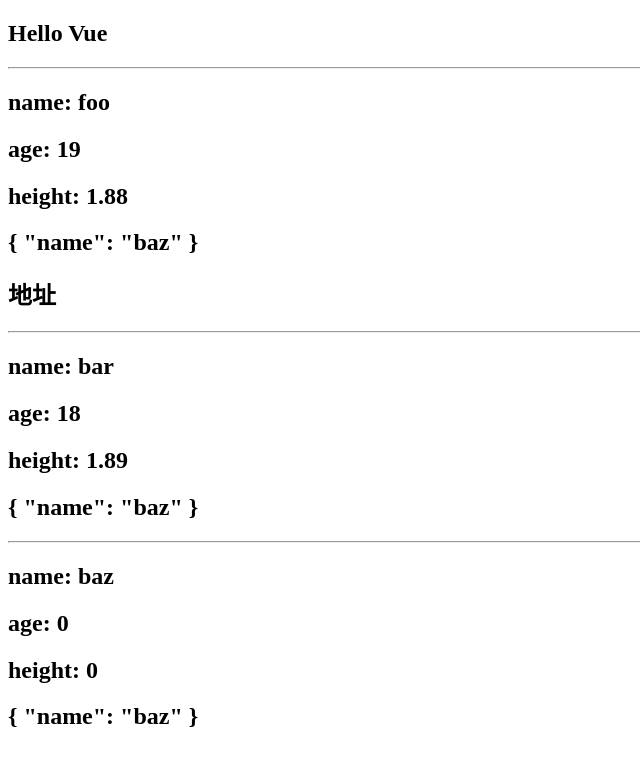
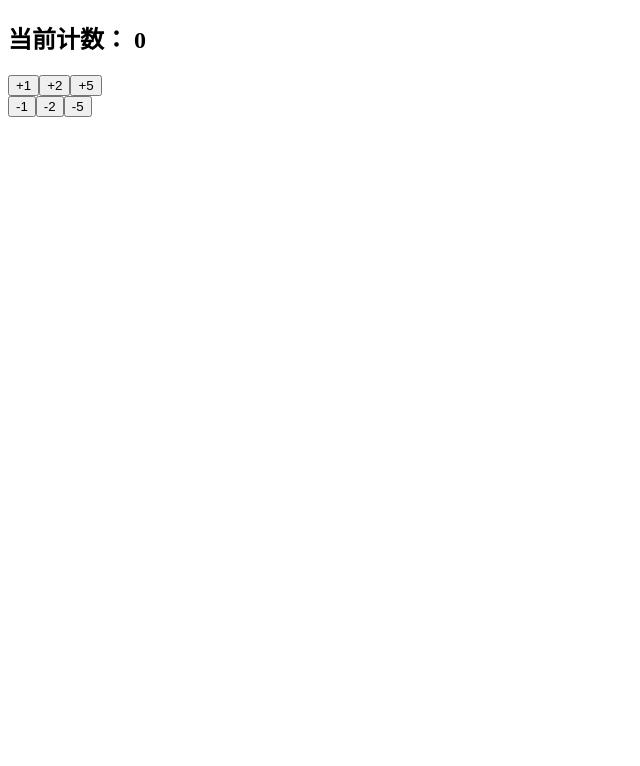
Before and after one commit to Debbl/learn-vuejs-notes, a Vue app in the folder 03_learn_component/: page / in a window 1280 px wide. Shown: the top 766 px of the page, without its empty margins (0-640 px from the left). Built offline with nearby package versions, Linux system fonts and the light colour scheme.

Commit message:
03_03_组件通信-子传父

```diff
--- /dev/null
+++ b/03_learn_component/src/03_组件通信-子传父/AddCounter.vue
@@ -0,0 +1,21 @@
+<template>
+  <div class="add">
+    <button @click="btnClick(1)">+1</button>
+    <button @click="btnClick(2)">+2</button>
+    <button @click="btnClick(5)">+5</button>
+  </div>
+</template>
+
+<script>
+export default {
+  emits: ['addEvent'],
+  methods: {
+    btnClick(step) {
+      console.log(step);
+      this.$emit('addEvent', step);
+    },
+  },
+};
+</script>
+
+<style scoped></style>
--- /dev/null
+++ b/03_learn_component/src/03_组件通信-子传父/App.vue
@@ -0,0 +1,34 @@
+<template>
+  <div>
+    <h2>当前计数： {{ counter }}</h2>
+    <add-counter @addEvent="addClick" />
+    <sub-counter @subEvent="subClick" />
+  </div>
+</template>
+
+<script>
+import AddCounter from './AddCounter.vue';
+import SubCounter from './SubCounter.vue';
+export default {
+  components: {
+    AddCounter,
+    SubCounter,
+  },
+  data() {
+    return {
+      counter: 0,
+    };
+  },
+  methods: {
+    addClick(step) {
+      console.log('Ok');
+      this.counter += step;
+    },
+    subClick(step) {
+      this.counter -= step;
+    },
+  },
+};
+</script>
+
+<style scoped></style>
--- /dev/null
+++ b/03_learn_component/src/03_组件通信-子传父/SubCounter.vue
@@ -0,0 +1,21 @@
+<template>
+  <div class="add">
+    <button @click="subClick(1)">-1</button>
+    <button @click="subClick(2)">-2</button>
+    <button @click="subClick(5)">-5</button>
+  </div>
+</template>
+
+<script>
+export default {
+  emits: ['subEvent'],
+  methods: {
+    subClick(step) {
+      console.log(step);
+      this.$emit('subEvent', step);
+    },
+  },
+};
+</script>
+
+<style scoped></style>
--- a/03_learn_component/src/main.js
+++ b/03_learn_component/src/main.js
@@ -1,6 +1,7 @@
 import { createApp } from 'vue';
 // import App from './App.vue'
 // import App from './01_组件的嵌套使用/App.vue';
-import App from './02_组件通信-父传子/App.vue';
+// import App from './02_组件通信-父传子/App.vue';
+import App from './03_组件通信-子传父/App.vue';
 
 createApp(App).mount('#app');
```
Also changed, not shown: 1 other file (tests, documents, lock files or other folders).
